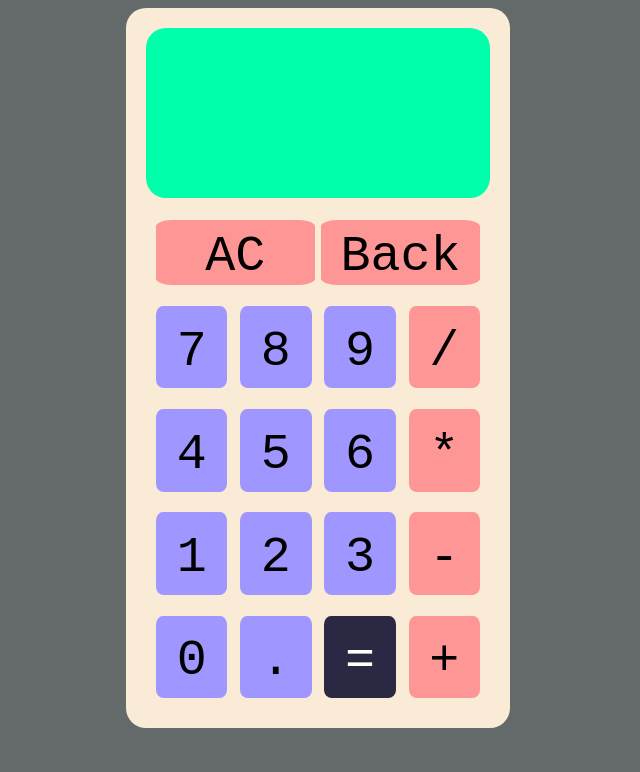
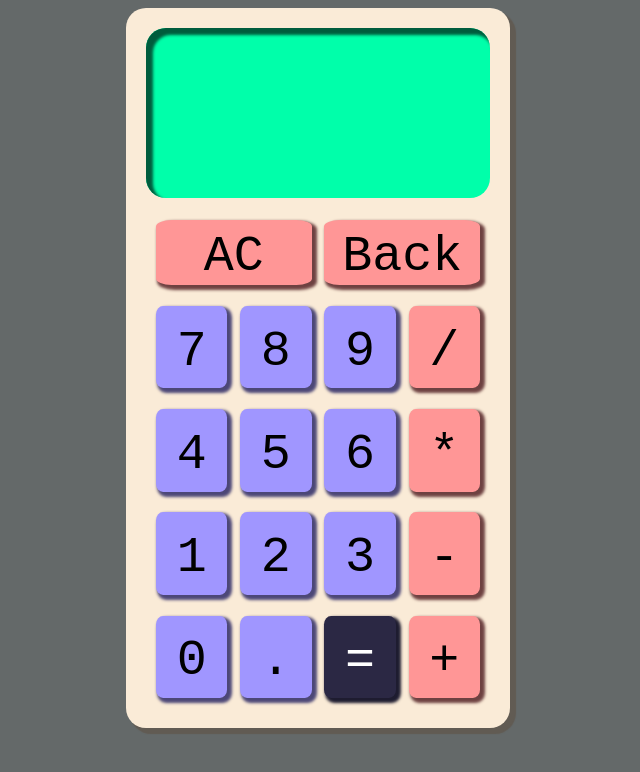
Before and after one commit to Goooble/calcy-odin, a plain HTML site: page index.html in a window 1280 px wide. Shown: the whole page, without its empty margins (322-962 px from the left). Drawn offline with Linux system fonts and the light colour scheme.

Commit message:
Add box shadows

```diff
--- a/style.css
+++ b/style.css
@@ -13,6 +13,7 @@ body {
     margin: auto;
     border-radius: 20px;
     padding: 20px;
+    box-shadow: 5px 5px 1px 1px rgb(97, 91, 83);
 }
 
 .display {
@@ -25,6 +26,7 @@ body {
     border-radius: 20px;
     margin:0px auto ;
     padding: 10px 15px;
+    box-shadow: 5px 5px 3px 2px rgb(0, 92, 61) inset;
 
 }
 
@@ -58,10 +60,11 @@ body {
     justify-content: center;
     align-items: center;
     font-size: 50px;
-    width:49%;
+    width:48%;
     background-color: rgb(255, 150, 150);
     border-radius: 10%;
     padding-top: 8px;
+    box-shadow: 3px 3px 3px 2px rgb(110, 65, 65);
 }
 
 
@@ -87,20 +90,25 @@ body {
     border-radius:10% ;
     line-height: 10%;
     padding-top: 8px;
+
 }
 
 .operator-button {
     background-color: rgb(255, 150, 150);
+    box-shadow: 3px 3px 3px 2px rgb(110, 65, 65);
 }
 
 .number-button {
     background-color: rgb(160, 150, 255);
+    box-shadow: 3px 3px 3px 2px rgb(76, 71, 119);
 }
 
 .equal-button {
     background-color: rgb(43, 40, 68);
+    box-shadow: 3px 3px 3px 2px rgb(30, 28, 48);
     color: white;
 }
 .decimal-button{
     background-color: rgb(160, 150, 255);
+    box-shadow: 3px 3px 3px 2px rgb(76, 71, 119);
 }
```
